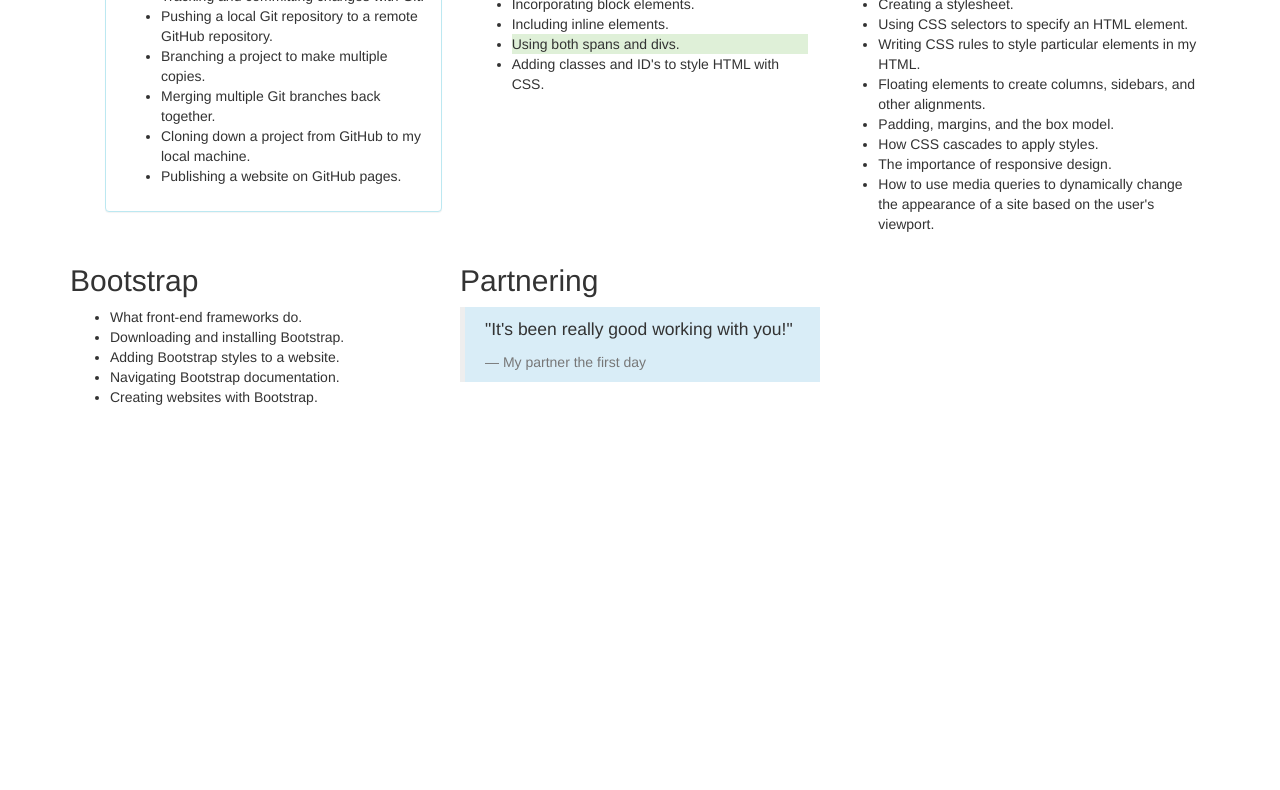
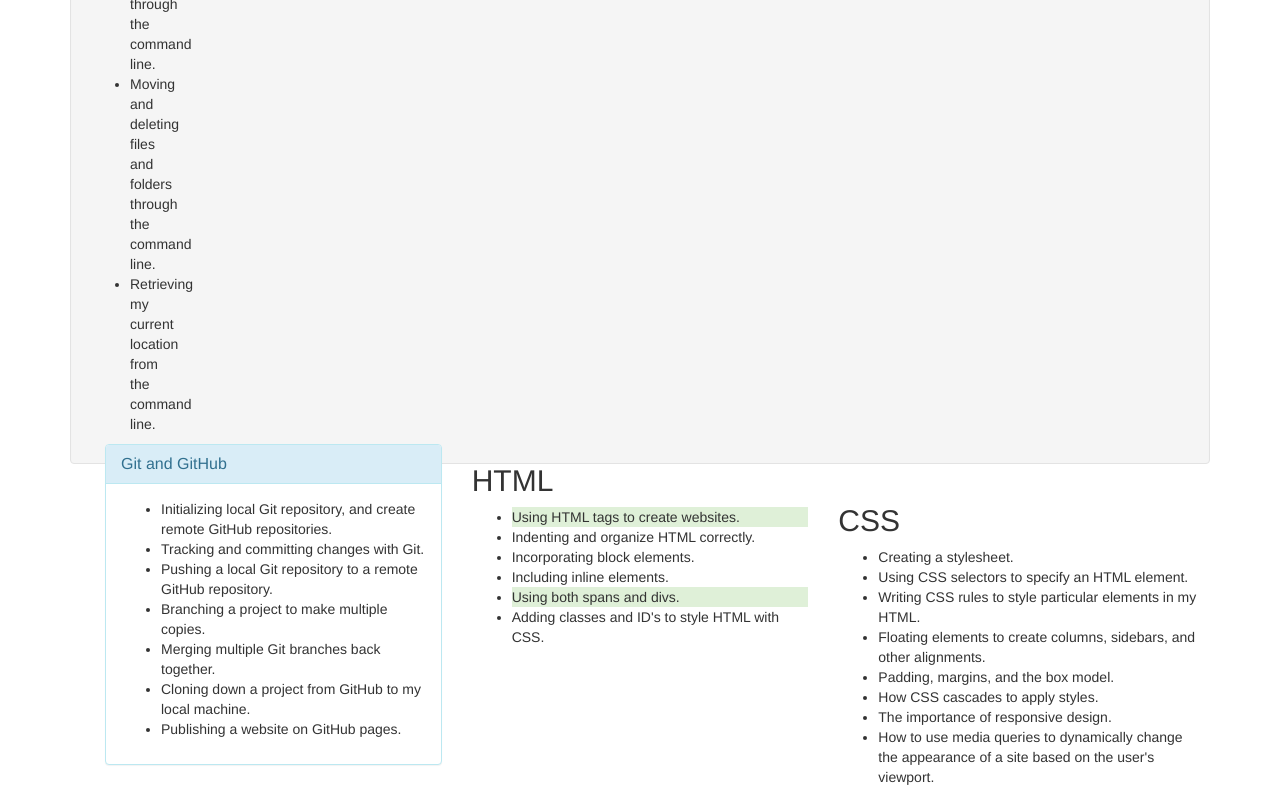
Before and after one commit to jcjo/week-in-review, a plain HTML site: page index.html in a window 1280 px wide. Shown: the part 632-1422 px from the top of the page. Before the commit the page ends 1049 px from the top, so only its background shows below. Drawn offline with Linux system fonts and the light colour scheme.

```diff
--- a/index.html
+++ b/index.html
@@ -14,7 +14,7 @@
     </div>
     <div class="well">
       <div class="row">
-        <div class="col-md-4">
+        <div class="col-lg-1">
           <h2>Command Line</h2>
           <ul>
             <li>Navigating my documents through the command line.</li>
```
